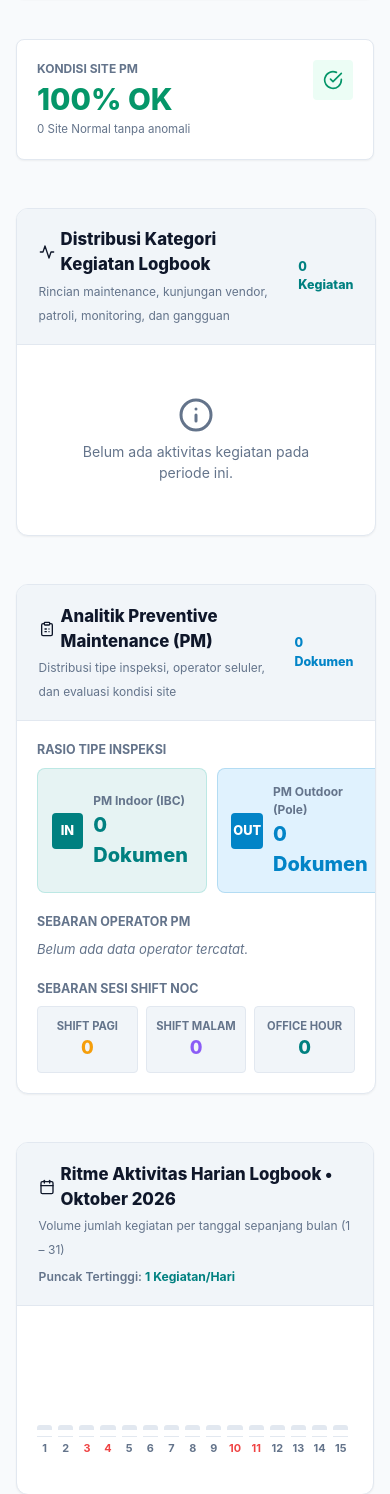
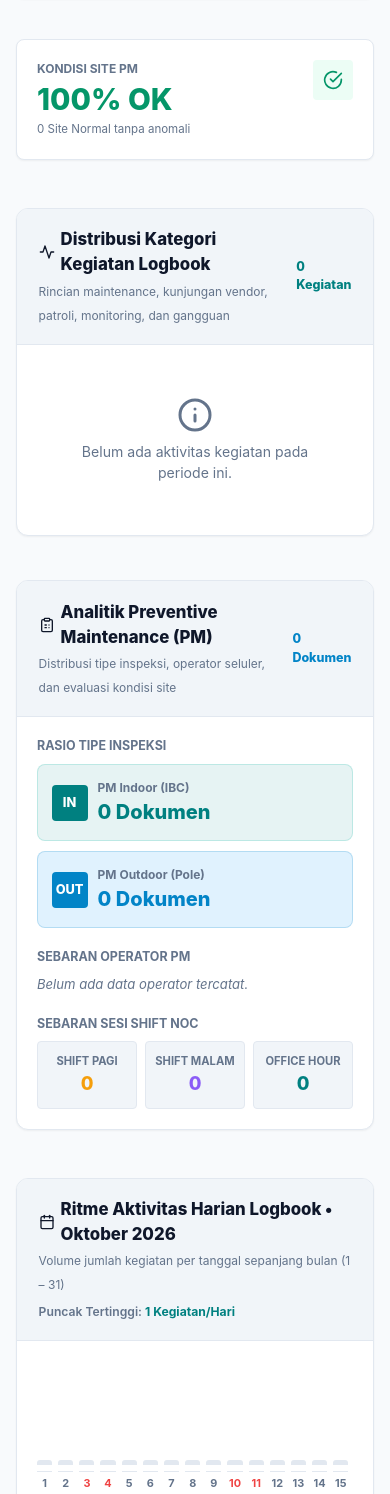
Before and after one commit to frambudi75/apsd-pm, a PHP site: page /apsd/statistics in a window 390 px wide. Shown: the part 1316-2810 px from the top of the page. Run offline with PHP 8.4, Linux system fonts and the light colour scheme; the visitor is signed in with stand-in values (Sample User, id 1); some libraries are stand-ins or nearby versions.

Commit message:
fix(responsive): sempurnakan grid breakpoints pada statistik untuk layar ponsel

```diff
--- a/statistics.php
+++ b/statistics.php
@@ -495,8 +495,31 @@ include __DIR__ . '/includes/header.php';
 
   </div>
 
+<style>
+/* Responsive layout rules for Statistics Dashboard */
+.stats-two-col {
+  display: grid;
+  grid-template-columns: repeat(auto-fit, minmax(min(100%, 340px), 1fr));
+  gap: 1.25rem;
+  margin-bottom: 1.5rem;
+}
+.stats-pm-ratio {
+  display: grid;
+  grid-template-columns: repeat(auto-fit, minmax(130px, 1fr));
+  gap: 10px;
+}
+@media (max-width: 768px) {
+  .stats-two-col {
+    grid-template-columns: 1fr !important;
+  }
+  .stats-pm-ratio {
+    grid-template-columns: 1fr !important;
+  }
+}
+</style>
+
   <!-- Section 2: Grid 2 Kolom (Rincian Kategori Kegiatan & Analitik PM) -->
-  <div style="display: grid; grid-template-columns: repeat(auto-fit, minmax(360px, 1fr)); gap: 1.5rem; margin-bottom: 1.5rem;">
+  <div class="stats-two-col">
 
     <!-- Kolom A: Rincian Kategori Kegiatan Daily Activity (Maintenance, Kunjungan, dll) -->
     <div class="card" style="background: var(--bg-card); border: 1px solid var(--border); border-radius: var(--radius-lg); box-shadow: var(--shadow-sm); display: flex; flex-direction: column;">
@@ -573,7 +596,7 @@ include __DIR__ . '/includes/header.php';
           <div style="font-size: 0.78rem; font-weight: 700; color: var(--text-subtle); text-transform: uppercase; margin-bottom: 8px;">
             Rasio Tipe Inspeksi
           </div>
-          <div style="display: grid; grid-template-columns: 1fr 1fr; gap: 10px;">
+          <div class="stats-pm-ratio">
             <div style="background: var(--primary-subtle); border: 1px solid rgba(20, 184, 166, 0.2); border-radius: var(--radius-md); padding: 0.85rem; display: flex; align-items: center; gap: 10px;">
               <div style="width: 36px; height: 36px; border-radius: var(--radius-sm); background: var(--primary); color: #ffffff; display: flex; align-items: center; justify-content: center; font-weight: 800; font-size: 0.8rem;">
                 IN
```
